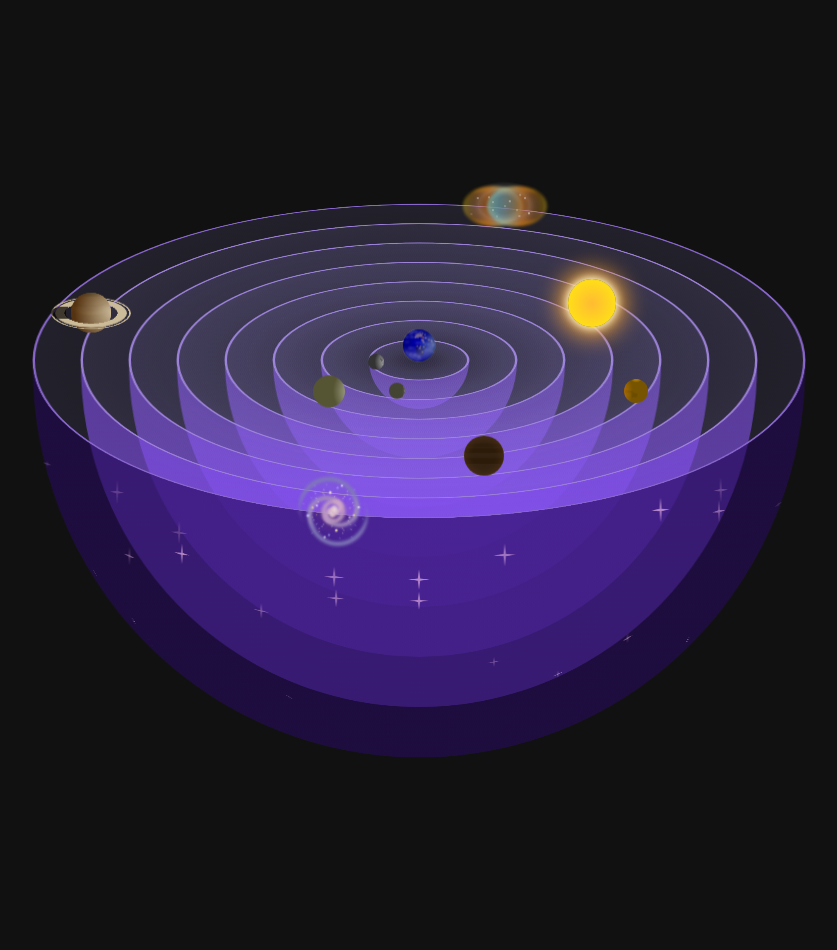
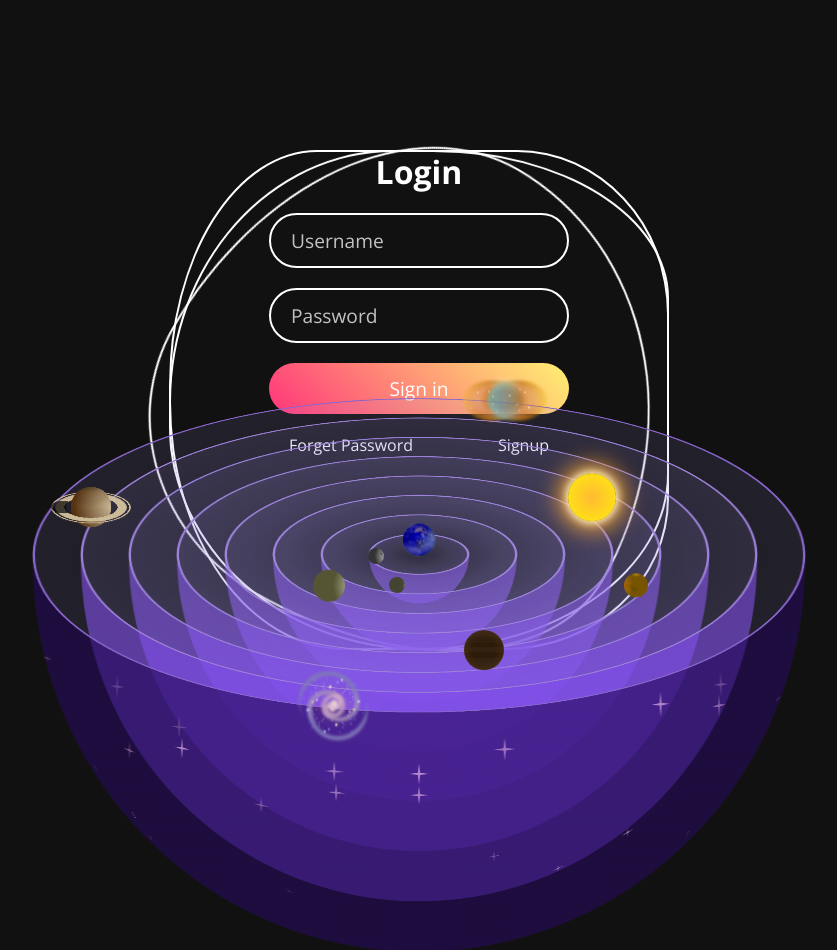
Before and after one commit to ssoo224/-, a plain HTML site: page index.html in a window 1280 px wide. Shown: the whole page, without its empty margins (221-1058 px from the left). Before the commit the page ends 800 px from the top, so only its background shows below. Drawn offline with nearby package versions, Linux system fonts and the light colour scheme.

Commit message:
Update index.html

```diff
--- a/index.html
+++ b/index.html
@@ -1,6 +1,32 @@
 <!DOCTYPE html>
 <html lang="en">
 <head>
+    <meta charset="UTF-8">
+	<meta http-equiv="X-UA-Compatible" content="IE=edge">
+	<meta name="viewport" content="width=device-width, initial-scale=1.0">
+	<link rel="stylesheet" href="style.css">
+	<title>Animated Login Page</title>
+</head>
+<body>
+	<div class="square">
+		<i style="--clr:#00ff0a;"></i>
+		<i style="--clr:#ff0057;"></i>
+		<i style="--clr:#fffd44;"></i>
+		<div class="login">
+			<h2>Login</h2>
+			<div class="inputBx">
+				<input type="text" placeholder="Username">
+			</div>
+			<div class="inputBx">
+				<input type="password" placeholder="Password">
+			</div>
+			<div class="inputBx">
+				<input type="submit" value="Sign in">
+			</div>
+			<div class="links">
+				<a href="#">Forget Password</a>
+				<a href="#">Signup</a>
+			</div>
     <meta charset="UTF-8">
     <meta name="viewport" content="width=device-width, initial-scale=1.0">
     <link rel="stylesheet" href="style.css">
```
